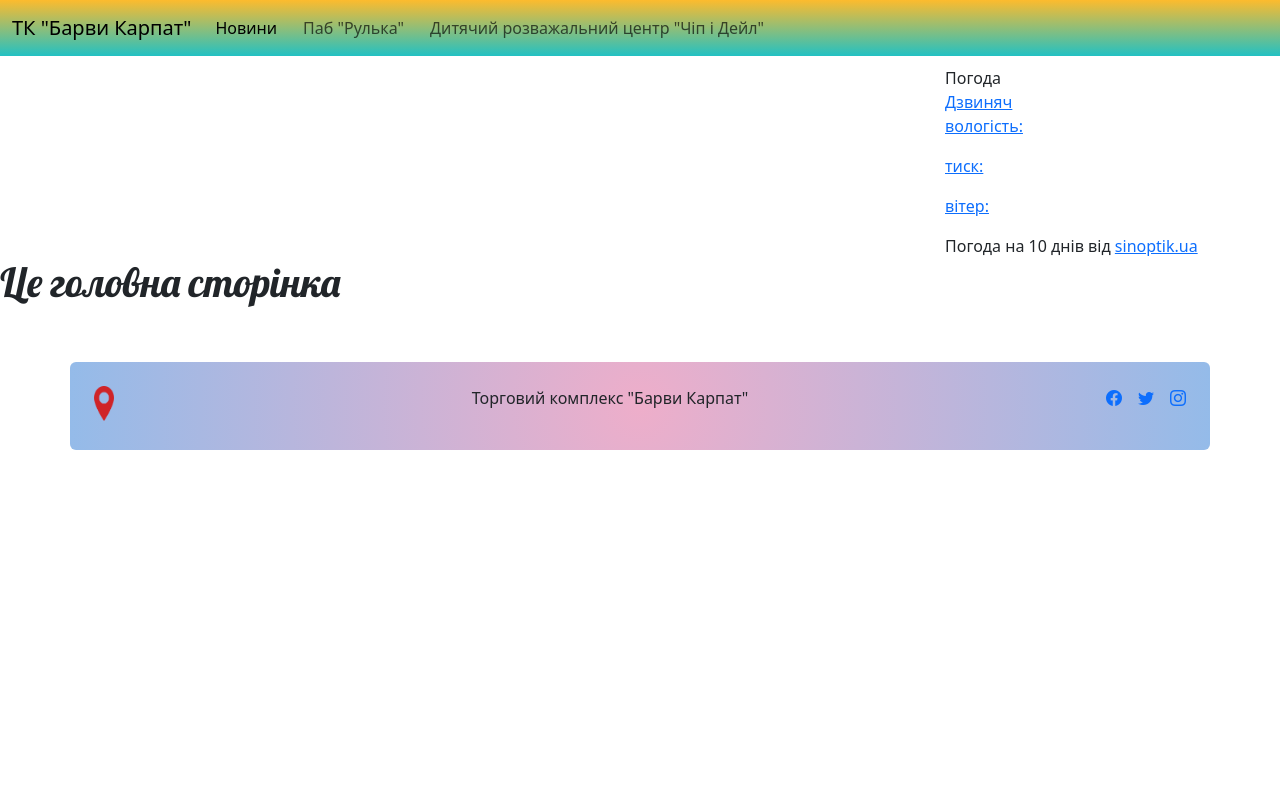
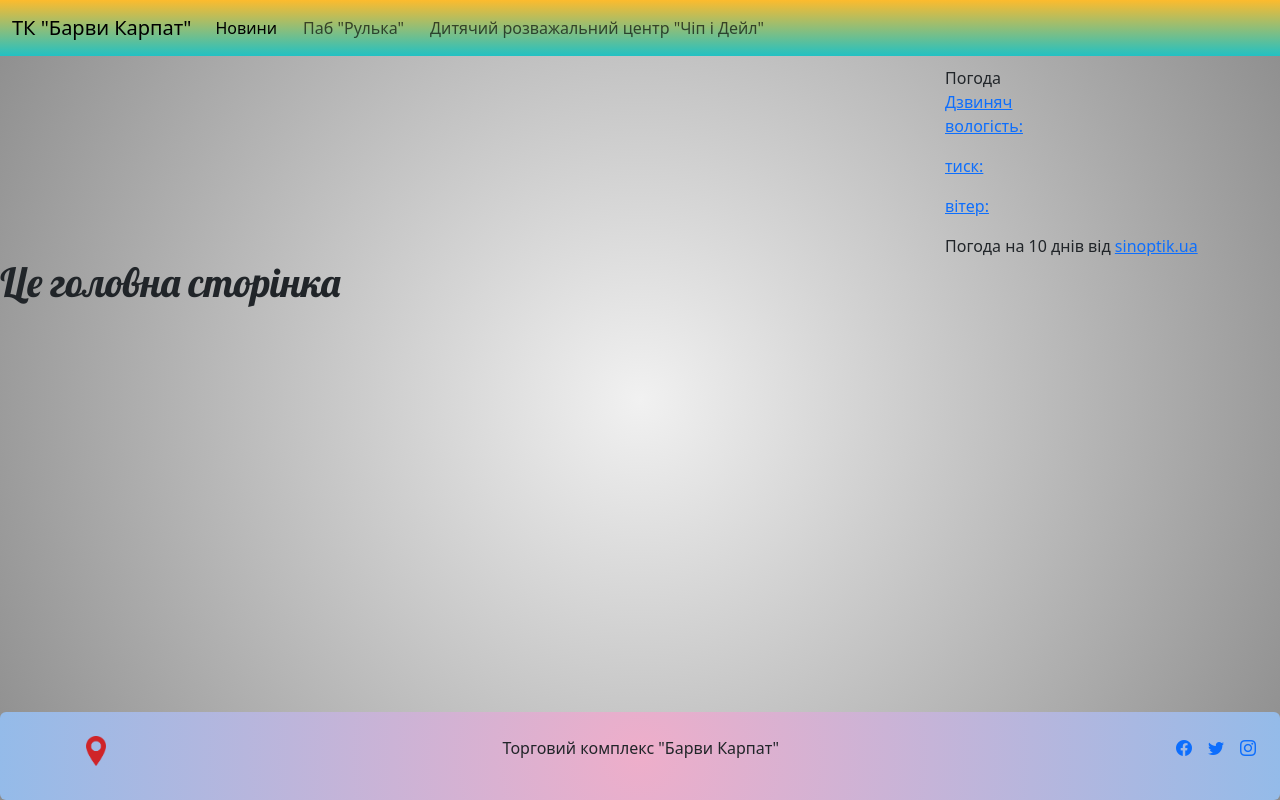
Before and after one commit to Strong2197/ChipandDale, a Django app: page / in a window 1280 px wide. Run offline with Django 4.2, Linux system fonts and the light colour scheme.

Commit message:
upload just for test on web server

```diff
--- a/news/static/css/blog.css
+++ b/news/static/css/blog.css
@@ -118,3 +118,16 @@ background: radial-gradient(circle, rgba(238,174,202,1) 0%, rgba(148,187,233,1)
 .col-2 a{
 margin-top:5%  ;
 }
+body{
+background: rgb(241,241,241);
+background: radial-gradient(circle, rgba(241,241,241,1) 0%, rgba(140,140,140,1) 100%);
+min-height: 100vh;
+  display: flex;
+  flex-direction: column;
+}
+footer {
+  margin-top: auto;
+}
+.d-lg-flex{
+margin-left:5%;
+}
--- a/news/templates/news/base.html
+++ b/news/templates/news/base.html
@@ -51,10 +51,10 @@
     <script src="https://cdn.jsdelivr.net/npm/bootstrap@5.3.0/dist/js/bootstrap.bundle.min.js" integrity="sha384-geWF76RCwLtnZ8qwWowPQNguL3RmwHVBC9FhGdlKrxdiJJigb/j/68SIy3Te4Bkz" crossorigin="anonymous"></script>
 </body>
     <br><br>
-<footer class="container p-4 rounded bg-light">
+<footer class=" p-4 rounded bg-light">
       <div class="d-lg-flex justify-content-between">
         <div>
-          <span><img src="{% static 'images/logo.png' %}" height="35" width="20"></span>
+          <span><img src="{% static 'images/logo.png' %}" height="30" width="20"></span>
         </div>
         <div class="copyright">
           <p>Торговий комплекс "Барви Карпат"</a></p>
```
